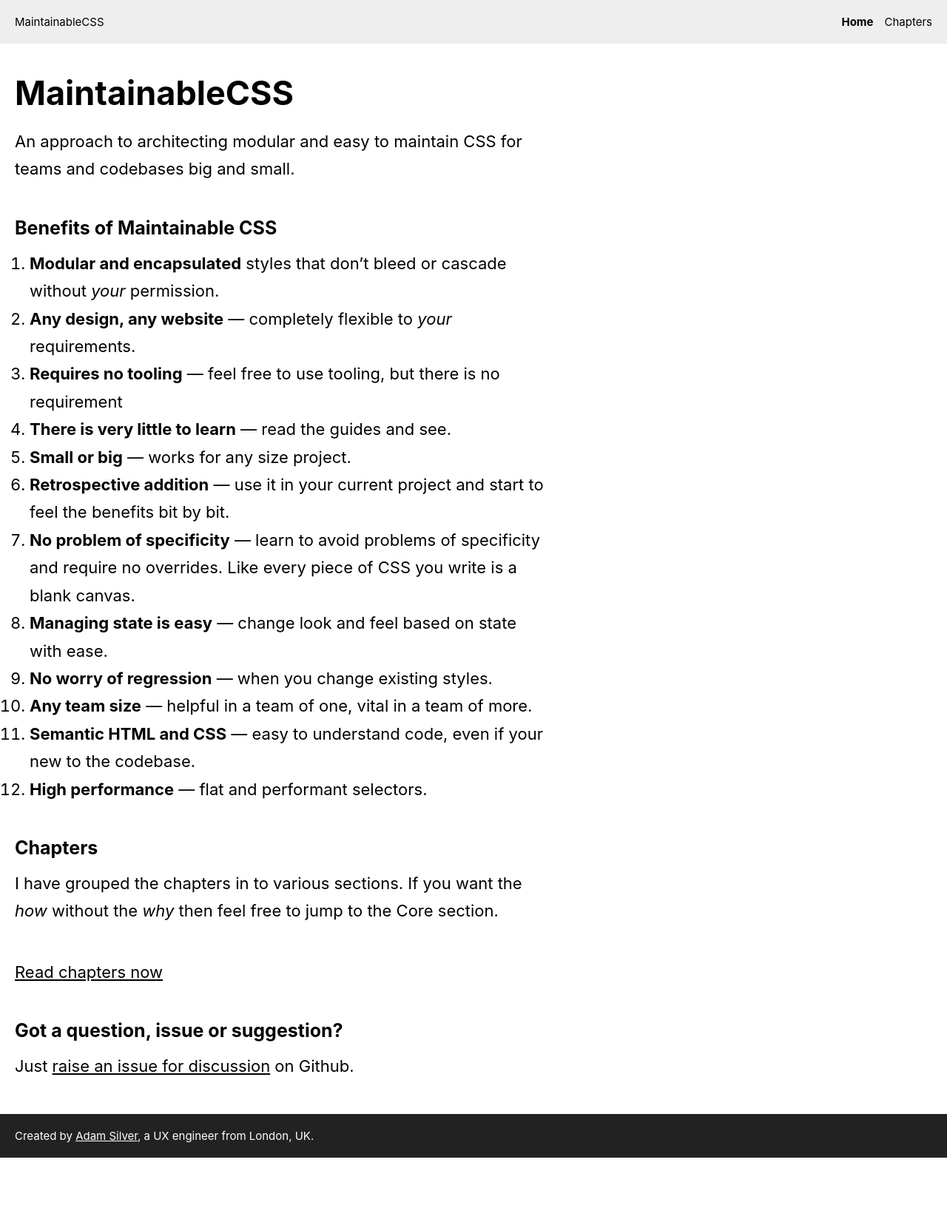
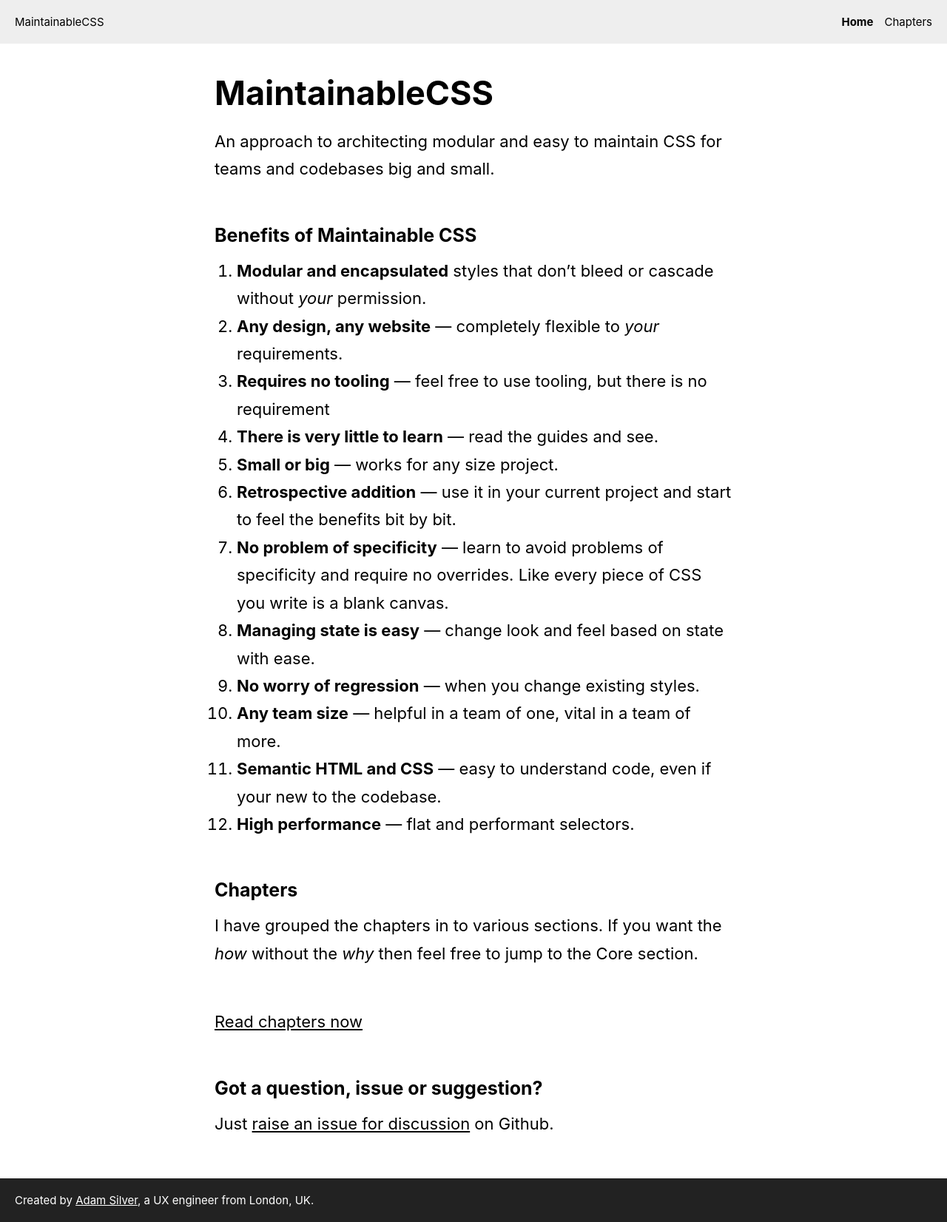
Before and after one commit to adamsilver/maintainablecss.com-jekyll, a Jekyll site: the page built from index.md, in a window 1280 px wide. Shown: the whole page at 74% size. Built offline with Jekyll 4.4.1, drawn with Linux system fonts in a browser that asks for light colours; before the commit the page ends 1565 px from its top, so only the background shows below that.

Commit message:
Center align

```diff
--- a/assets/css/main.css
+++ b/assets/css/main.css
@@ -100,10 +100,12 @@ a.navigation-isActive {
 }
 
 .content h1 {
-	margin: 0 20px 20px;
 	font-size: 3em;
 	line-height: 1.2em;
 	max-width: 700px;
+	margin-left: auto;
+	margin-right: auto;
+	padding: 0 20px 20px;
 }
 
 @media(min-width: 600px) {
@@ -113,10 +115,13 @@ a.navigation-isActive {
 }
 
 .content h2 {
-	margin: 0 20px 10px;
 	font-size: 2.2em;
 	line-height: 1.2em;
 	max-width: 700px;
+	margin-left: auto;
+	margin-right: auto;
+	margin-bottom: 10px;
+	padding: 0 20px;
 }
 
 @media(min-width: 600px) {
@@ -127,10 +132,13 @@ a.navigation-isActive {
 }
 
 .content h3 {
-	margin: 0 20px 10px;
 	font-size: 1.8em;
 	line-height: 1.2em;
 	max-width: 700px;
+	margin-left: auto;
+	margin-right: auto;
+	margin-bottom: 10px;
+	padding: 0 20px;
 }
 
 @media(min-width: 600px) {
@@ -141,11 +149,13 @@ a.navigation-isActive {
 }
 
 .content p {
-	margin: 0 20px 30px;
 	font-size: 1.8em;
 	line-height: 1.7em;
-	/*font-family: georgia;*/
 	max-width: 700px;
+	margin-left: auto;
+	margin-right: auto;
+	margin-bottom: 30px;
+	padding: 0 20px 10px;
 }
 
 @media(min-width: 600px) {
@@ -157,9 +167,11 @@ a.navigation-isActive {
 
 .content ol,
 .content ul {
-	margin: 0 20px 35px 40px;
-	/*font-family: georgia;*/
 	max-width: 700px;
+	margin-left: auto;
+	margin-right: auto;
+	margin-bottom: 30px;
+	padding: 0 20px 10px;
 }
 
 @media(min-width: 600px) {
@@ -173,6 +185,7 @@ a.navigation-isActive {
 .content ul li {
 	font-size: 1.8em;
 	line-height: 1.7em;
+	margin-left: 30px;
 }
 
 @media(min-width: 600px) {
@@ -183,9 +196,12 @@ a.navigation-isActive {
 }
 
 .content blockquote {
-	margin: 0 30px 35px;
 	font-style: italic;
 	max-width: 700px;
+	margin-left: auto;
+	margin-right: auto;
+	margin-bottom: 30px;
+	padding: 0 20px;
 }
 
 .content blockquote cite {
@@ -208,6 +224,9 @@ a.navigation-isActive {
 	white-space: -pre-wrap;      /* Opera 4-6 */
 	white-space: -o-pre-wrap;    /* Opera 7 */
 	word-wrap: break-word;       /* Internet Explorer 5.5+ */
+	max-width: 800px;
+	margin-left: auto;
+	margin-right: auto;
 }
 
 @media(min-width: 600px) {
```
